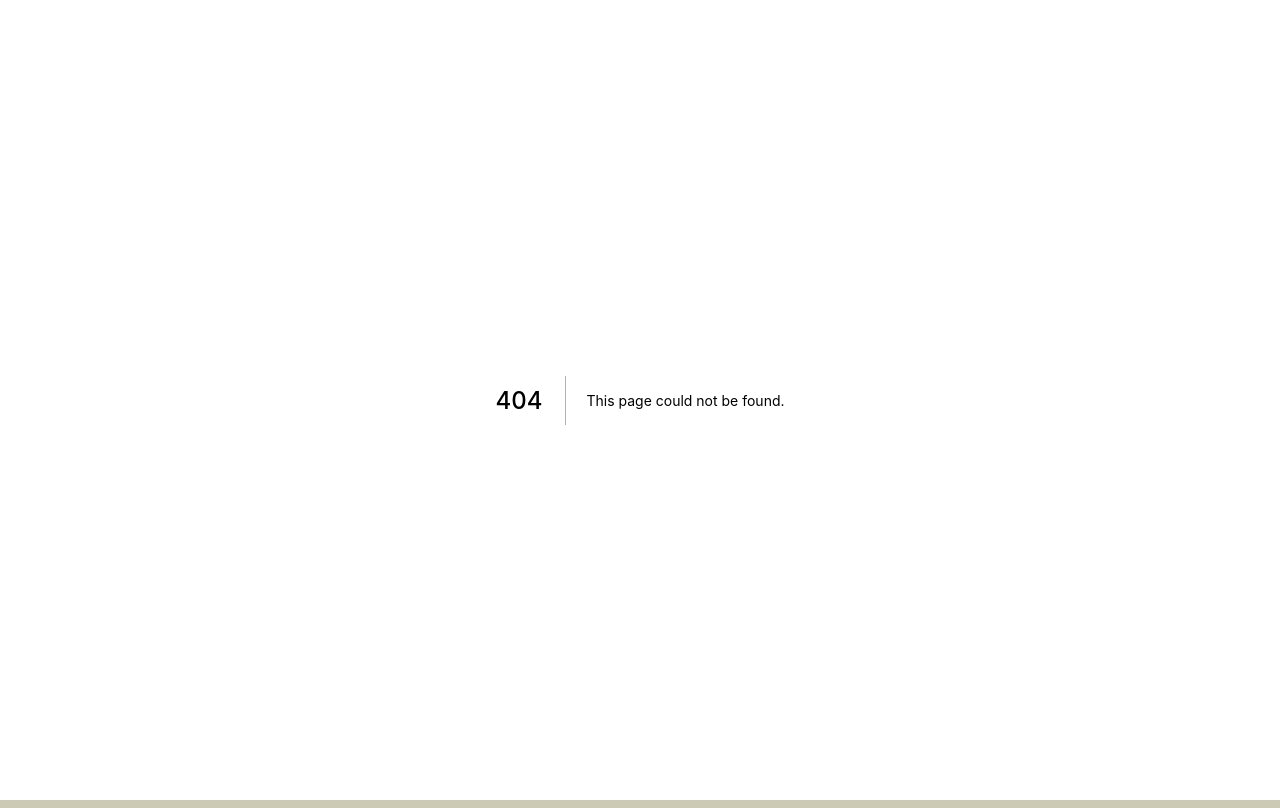
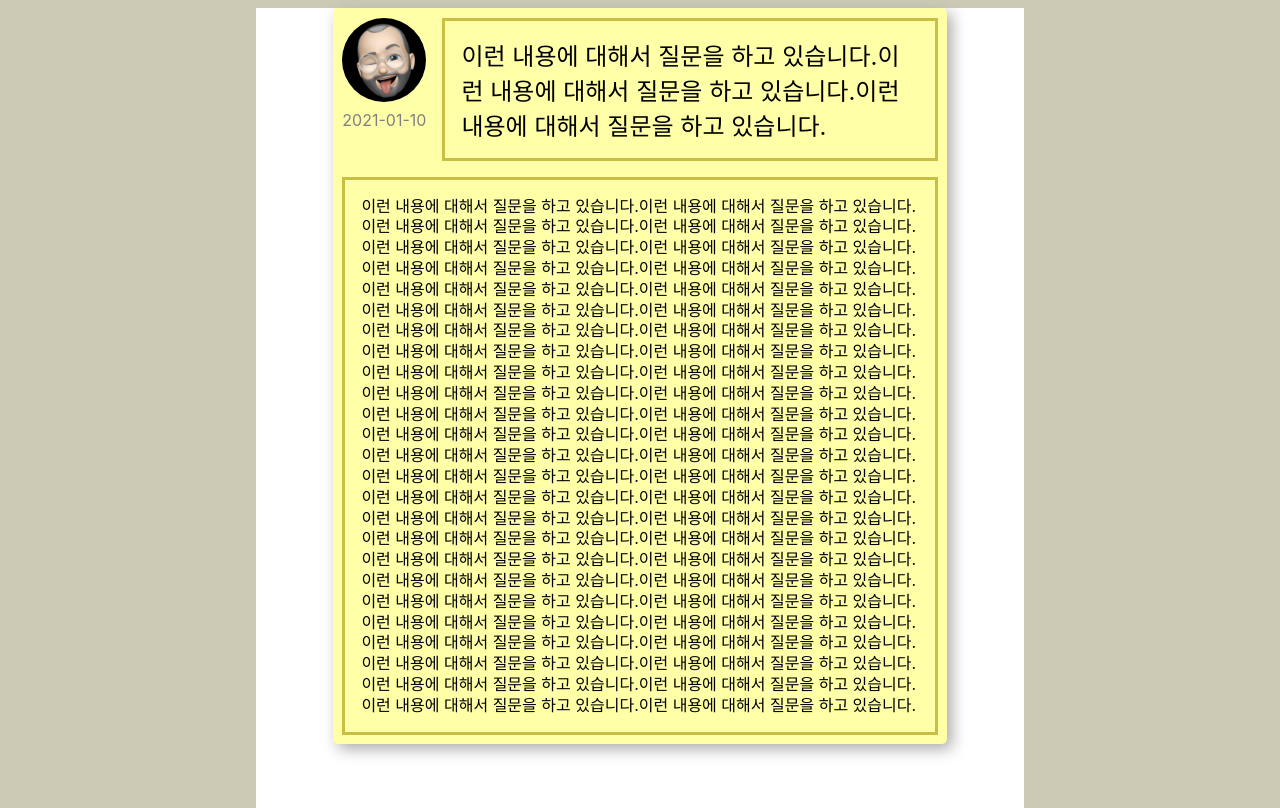
Before and after one commit to KTPT/Quna-client, a Next.js app: page /questions/1 in a window 1280 px wide. Before the commit this address had no page. Built offline with nearby package versions, Linux system fonts and the light colour scheme.

Commit message:
feat: question 상세 조회 질문 컴포넌트 구현
- 아바타 이미지 추가

```diff
--- /dev/null
+++ b/components/QuestionDetail.tsx
@@ -0,0 +1,29 @@
+import styles from './styles/Question.module.css';
+
+interface DetailProps {
+  data: {
+    id: number;
+    title: string;
+    contents: string;
+    responderId?: number;
+    createdAt: string;
+    lastModifiedAt: string;
+  };
+}
+
+export default function QuestionDetail({data}: DetailProps) {
+  return (
+    <div className={styles.container}>
+      <div className={styles.top}>
+        <div className={styles.left}>
+          <div className={styles.avatar}>
+            <img src="/jobs_avatar.png" alt="avatar" />
+          </div>
+          <div className={styles.created}>{data.createdAt}</div>
+        </div>
+        <div className={styles.title}>{data.title}</div>
+      </div>
+      <div className={styles.contents}>{data.contents}</div>
+    </div>
+  );
+}
--- /dev/null
+++ b/components/lib/questions.tsx
@@ -0,0 +1,25 @@
+import path from 'path';
+import fs from 'fs';
+
+export function getAllPostIds() {
+  return [
+    {
+      params: {
+        id: '1',
+      },
+    },
+  ];
+}
+
+export async function getDetailData(id: string) {
+  // TODO axios를 이용하여 서버로 정보를 가져와야 한다.
+
+  return {
+    id: parseInt(id),
+    title: '이런 내용에 대해서 질문을 하고 있습니다.'.repeat(3),
+    contents: '이런 내용에 대해서 질문을 하고 있습니다.'.repeat(50),
+    responderId: null,
+    createdAt: '2021-01-10',
+    lastModifiedAt: '2021-01-10T12:32:22',
+  };
+}
--- /dev/null
+++ b/components/styles/Question.module.css
@@ -0,0 +1,57 @@
+.container {
+  width: 80%;
+  background-color: var(--light-yellow);
+  margin-left: 10%;
+  margin-top: 0.5rem;
+  padding: 0.1rem;
+  border-radius: 5px;
+  box-shadow: 5px 5px 15px #aaaaaa;
+}
+
+.top {
+  display: flex !important;
+  width: 100% !important;
+}
+
+.left {
+  display: flex;
+  flex-direction: column;
+  align-items: center;
+  max-width: 100px;
+  height: 100%;
+}
+
+.avatar {
+  width: 100px;
+  height: 100px;
+}
+
+.avatar > img {
+  max-width: 100%;
+  max-height: 100%;
+  padding: 0.5rem;
+  border-radius: 50%;
+}
+
+.created {
+  max-width: 100%;
+  max-height: 100%;
+  color: gray;
+}
+
+.title {
+  display: flex;
+  align-items: center;
+  width: 100%;
+  padding: 1rem;
+  margin: 0.5rem;
+  border: var(--dark-yellow) 3px solid;
+  font-size: x-large;
+}
+
+.contents {
+  padding: 1rem;
+  margin: 0.5rem;
+  border: var(--dark-yellow) 3px solid;
+  line-height: 130%;
+}
--- /dev/null
+++ b/pages/questions/[id].tsx
@@ -0,0 +1,42 @@
+import Layout from '../../components/Layout';
+import * as React from 'react';
+import QuestionDetail from '../../components/QuestionDetail';
+import {GetStaticPaths, GetStaticProps} from 'next';
+import {getAllPostIds, getDetailData} from '../../components/lib/questions';
+
+export default function Question({
+  questionData,
+}: {
+  questionData: {
+    id: number;
+    title: string;
+    contents: string;
+    responderId?: number;
+    createdAt: string;
+    lastModifiedAt: string;
+  };
+}) {
+  return (
+    <Layout>
+      <QuestionDetail data={questionData} />
+    </Layout>
+  );
+}
+
+export const getStaticPaths: GetStaticPaths = async () => {
+  const paths = getAllPostIds();
+  return {
+    paths,
+    fallback: false,
+  };
+};
+
+export const getStaticProps: GetStaticProps = async context => {
+  const params = context.params;
+  const questionData = await getDetailData(params.id as string);
+  return {
+    props: {
+      questionData: questionData,
+    },
+  };
+};
```
Also changed, not shown: components/styles/Layout.module.css (+5 -5 lines), public/jobs_avatar.png (added).
